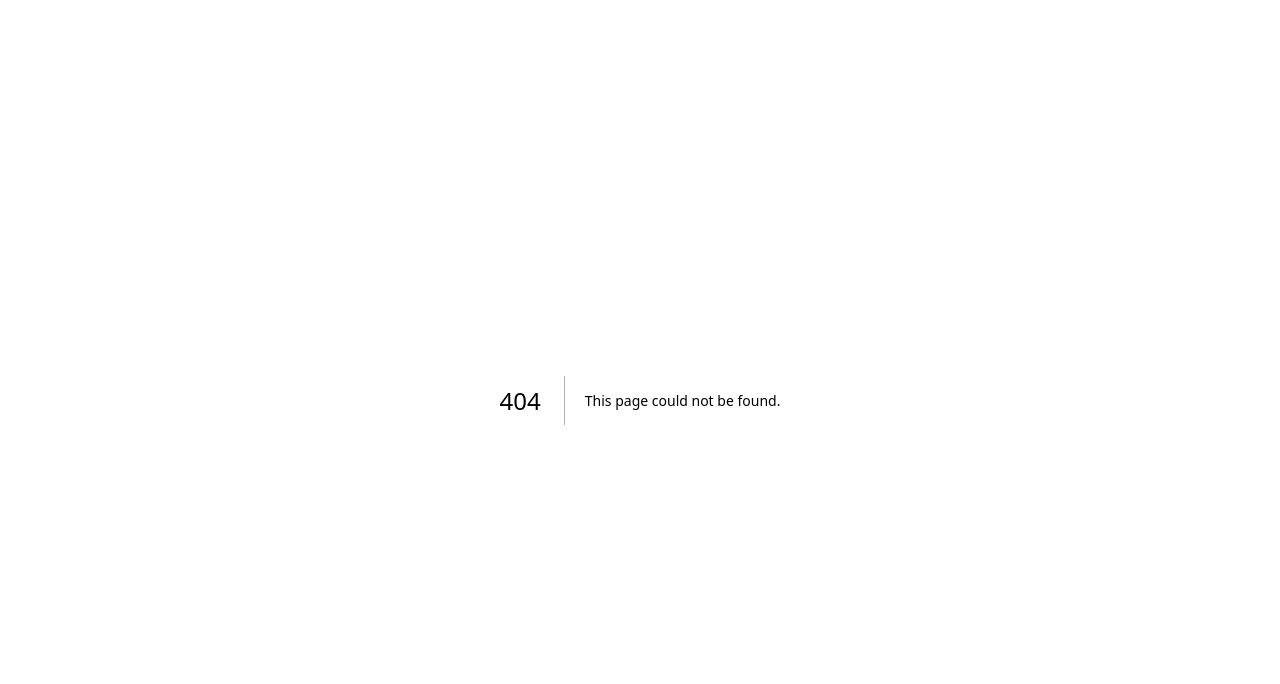
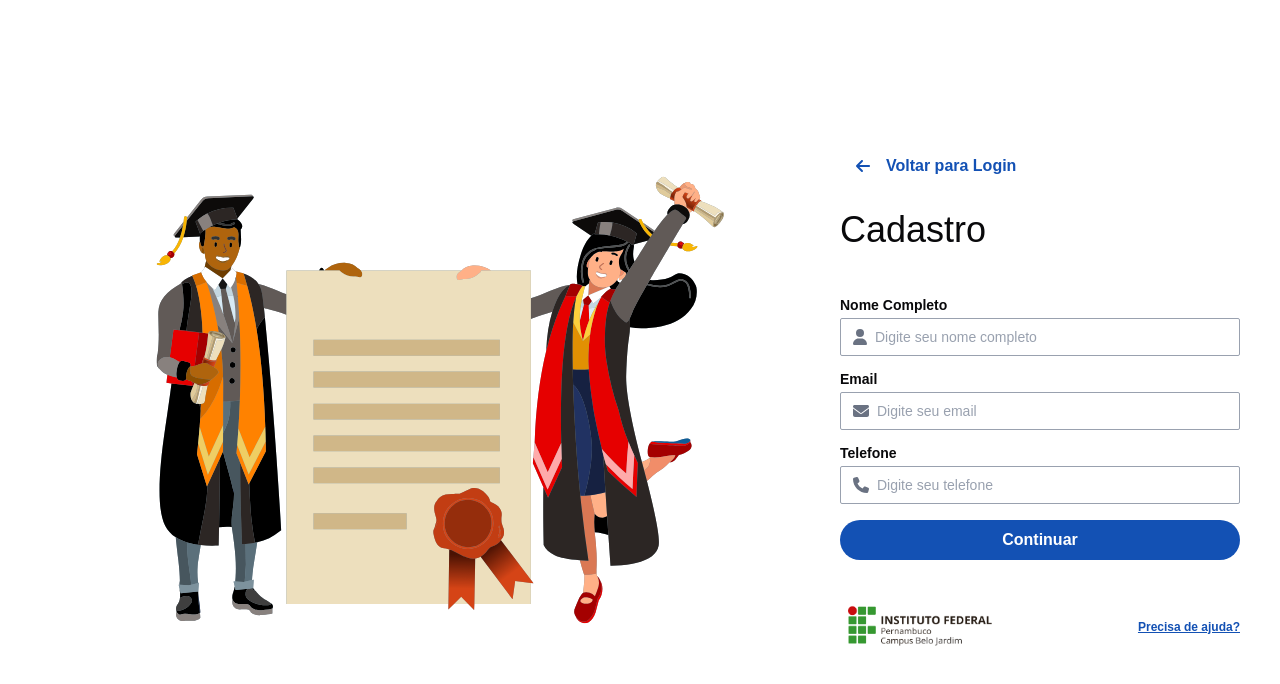
Before and after one commit to ifpebj-ti/gestao-tccs, a Next.js app in the folder frontend/: page /autoRegister in a window 1280 px wide. Before the commit this address had no page. Shown: the top 684 px of the page. Built offline with nearby package versions, Linux system fonts and the light colour scheme; a web font is replaced by a local one.

Commit message:
feat: implement AutoRegister page with form inputs

```diff
--- /dev/null
+++ b/frontend/src/app/autoRegister/page.tsx
@@ -0,0 +1,102 @@
+'use client';
+
+import { useState } from 'react';
+import Link from 'next/link';
+import { Button } from '@/components/ui/button';
+import { Input } from '@/components/ui/input';
+import { Label } from '@/components/ui/label';
+import {
+  faArrowLeft,
+  faUser,
+  faEnvelope,
+  faPhone
+} from '@fortawesome/free-solid-svg-icons';
+import Image from 'next/image';
+import LoginImage from '../../../public/login image.svg';
+import IFPELogo from '../../../public/IFPE Logo.png';
+
+export default function AutoRegister() {
+  const [fullName, setFullName] = useState('');
+  const [email, setEmail] = useState('');
+  const [phone, setPhone] = useState('');
+
+  const handleRedirectToLogin = () => {
+    window.location.href = '/';
+  };
+
+  return (
+    <div className="flex flex-col lg:flex-row items-center justify-center lg:justify-between max-h-screen py-40 px-6 lg:px-10">
+      {/* image */}
+      <Image src={LoginImage} alt="Login Image" className="w-full sm:w-2/3" />
+
+      {/* content */}
+      <div className="w-full lg:w-1/3 flex flex-col items-center justify-center gap-10">
+        <div className="flex flex-col w-full gap-6">
+          <Button
+            icon={faArrowLeft}
+            className="w-min"
+            onClick={handleRedirectToLogin}
+            variant={'ghost'}
+          >
+            Voltar para Login
+          </Button>
+          <h1 className="text-2xl lg:text-4xl font-medium mb-6">Cadastro</h1>
+          <div className="flex flex-col gap-4">
+            <div className="grid items-center gap-1.5">
+              <Label className="font-semibold" htmlFor="fullName">
+                Nome Completo
+              </Label>
+              <Input
+                placeholder="Digite seu nome completo"
+                value={fullName}
+                onChange={(e) => setFullName(e.target.value)}
+                icon={faUser}
+              />
+            </div>
+
+            <div className="grid items-center gap-1.5">
+              <Label className="font-semibold" htmlFor="email">
+                Email
+              </Label>
+              <Input
+                placeholder="Digite seu email"
+                value={email}
+                onChange={(e) => setEmail(e.target.value)}
+                icon={faEnvelope}
+              />
+            </div>
+
+            <div className="grid items-center gap-1.5">
+              <Label className="font-semibold" htmlFor="phone">
+                Telefone
+              </Label>
+              <Input
+                placeholder="Digite seu telefone"
+                value={phone}
+                onChange={(e) => setPhone(e.target.value)}
+                icon={faPhone}
+              />
+            </div>
+
+            <Button>Continuar</Button>
+          </div>
+        </div>
+
+        {/* footer */}
+        <div className="flex items-center justify-between w-full">
+          <Image
+            src={IFPELogo}
+            alt="Logo IFPE"
+            className="w-32 lg:w-40 h-auto"
+          />
+          <Link
+            href="/"
+            className="text-[#1351B4] text-xs font-semibold underline"
+          >
+            Precisa de ajuda?
+          </Link>
+        </div>
+      </div>
+    </div>
+  );
+}
```
